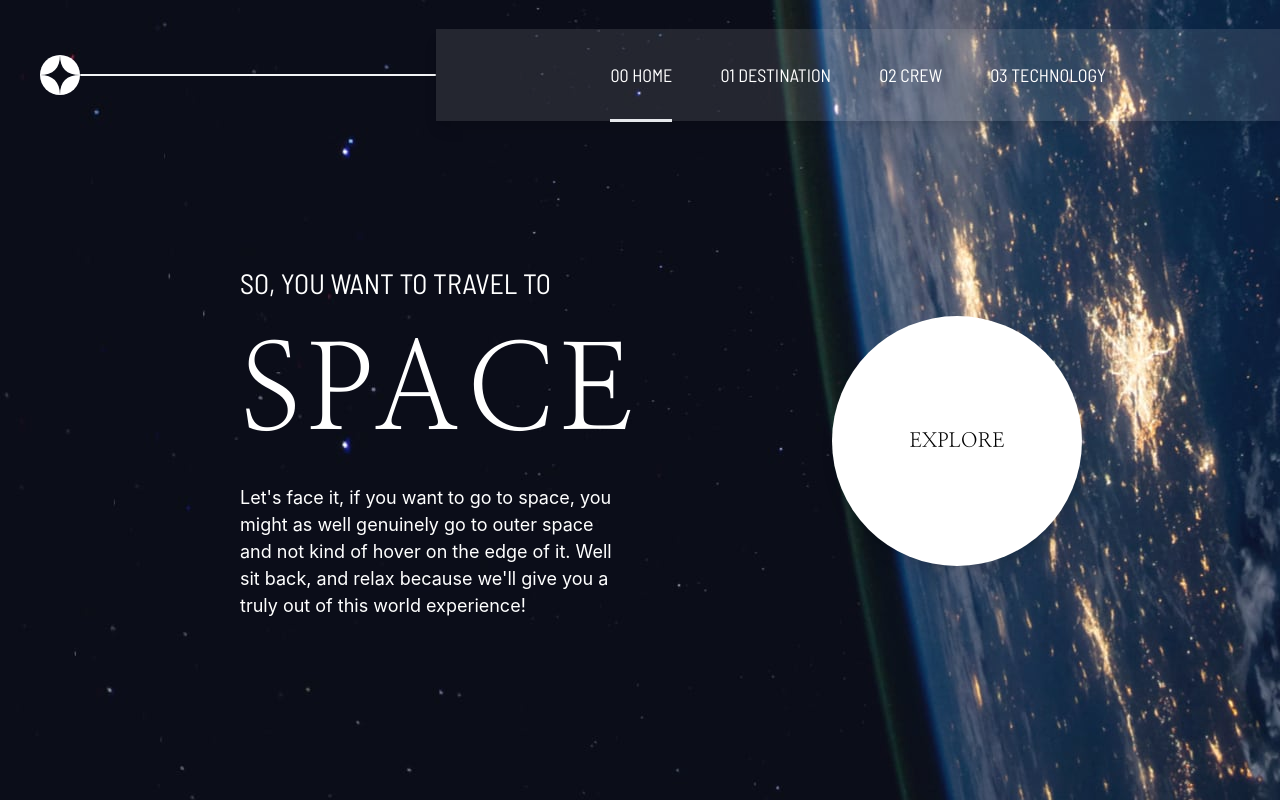
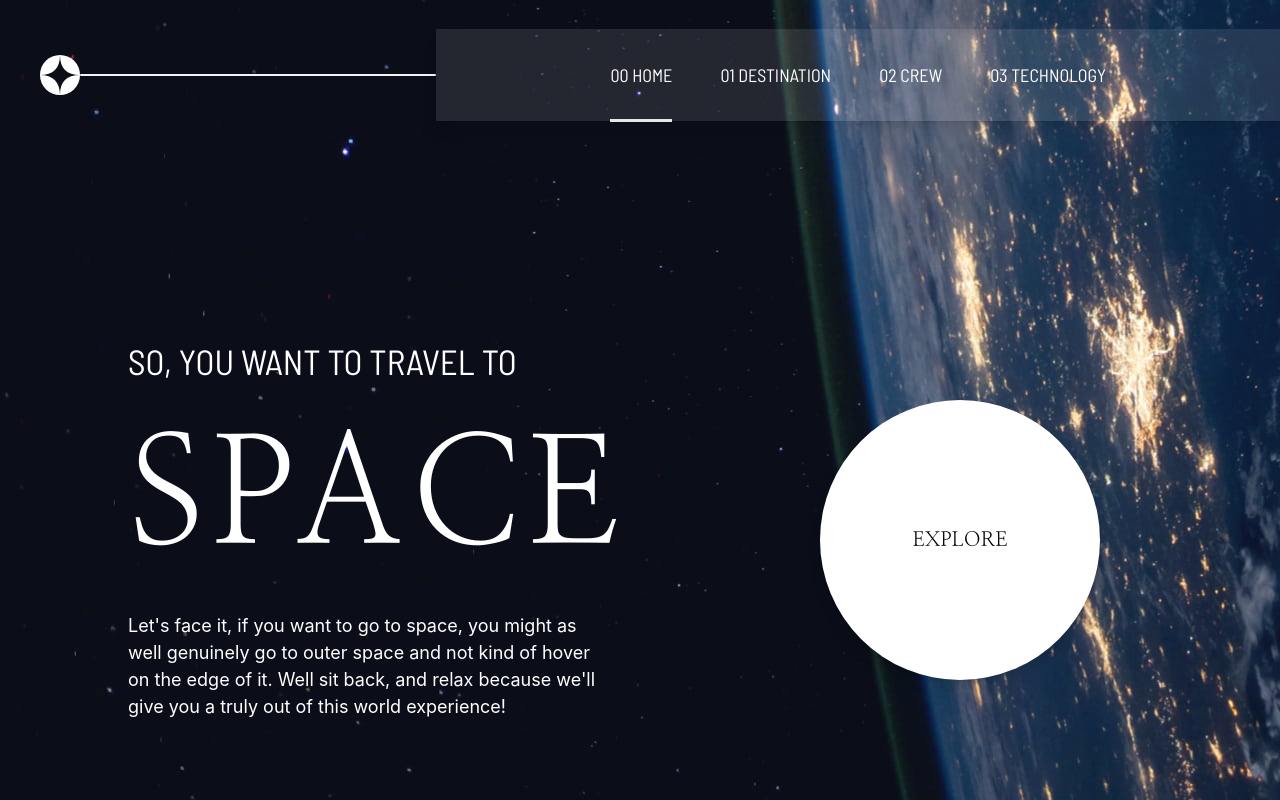
Before and after one commit to Melina1996/space, a React (Vite) app: page / in a window 1280 px wide. Built offline with nearby package versions, Linux system fonts and the light colour scheme.

Commit message:
adjusted HOME

```diff
--- a/src/assets/Components/Home.jsx
+++ b/src/assets/Components/Home.jsx
@@ -5,16 +5,28 @@ export default function Home() {
   return (
     <div className='bg-bgHome w-[100vw] h-[100vh]'>
 
+        <div className='h-[20%]'>
+
         <Navbar />
 
-        <div className='flex justify-center items-center pt-28'>
-            <div className='w-[60%] flex flex-col justify-center text-white pl-44 pr-52'>
-                <h2 className='text-[28px] font-barlow'>SO, YOU WANT TO TRAVEL TO</h2>
-                <h1 className='text-[120px] tracking-wider font-nanum'>SPACE</h1>
-                <p className='text-[18px]'>Let's face it, if you want to go to space, you might as well genuinely go to outer space and not kind of hover on the edge of it. Well sit back, and relax because we'll give you a truly out of this world experience!</p>
+        </div>
+
+        <div className='flex justify-end items-end h-[80%] pb-20'>
+
+            <div className='w-[50%] flex justify-end items-center text-white'>
+
+                <div className='w-[80%] flex flex-col justify-start'>
+
+                    <h2 className='text-[35px] font-barlow'>SO, YOU WANT TO TRAVEL TO</h2>
+                    <h1 className='text-[150px] tracking-wider font-nanum'>SPACE</h1>
+                    <p className='text-[18px] pr-10'>Let's face it, if you want to go to space, you might as well genuinely go to outer space and not kind of hover on the edge of it. Well sit back, and relax because we'll give you a truly out of this world experience!</p>
+
+                </div>
+
             </div>
-            <div className='w-[30%] flex justify-start items-center'>
-                <div className='bg-white w-[250px] h-[250px] rounded-full flex justify-center items-center shadow-lg'>
+            <div className='w-[50%] flex justify-center items-end h-[100%] pb-10'>
+
+                <div className='bg-white w-[280px] h-[280px] rounded-full flex justify-center items-center shadow-lg'>
 
                     <h1 className='text-black text-xl font-nanum'>EXPLORE</h1>
 
```
